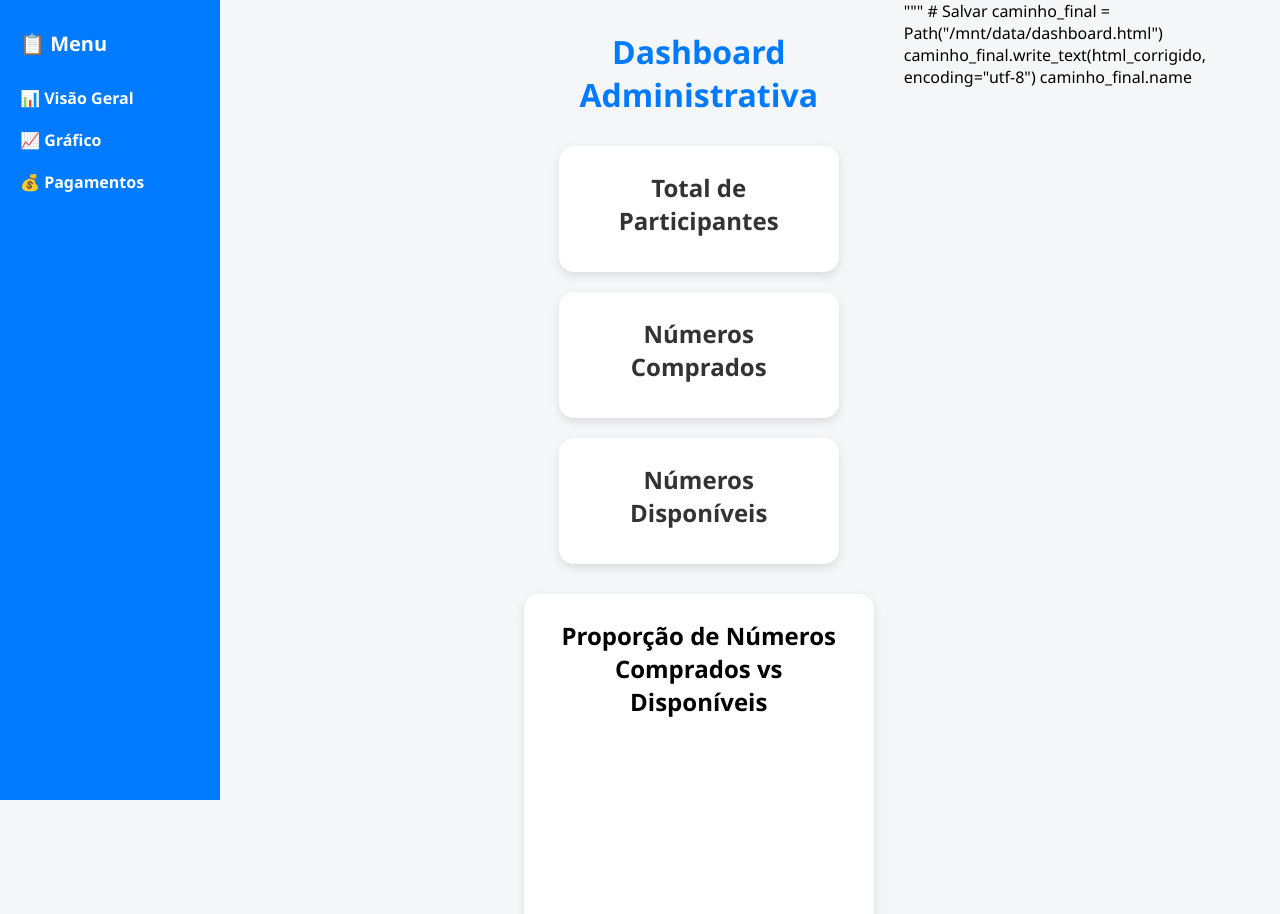
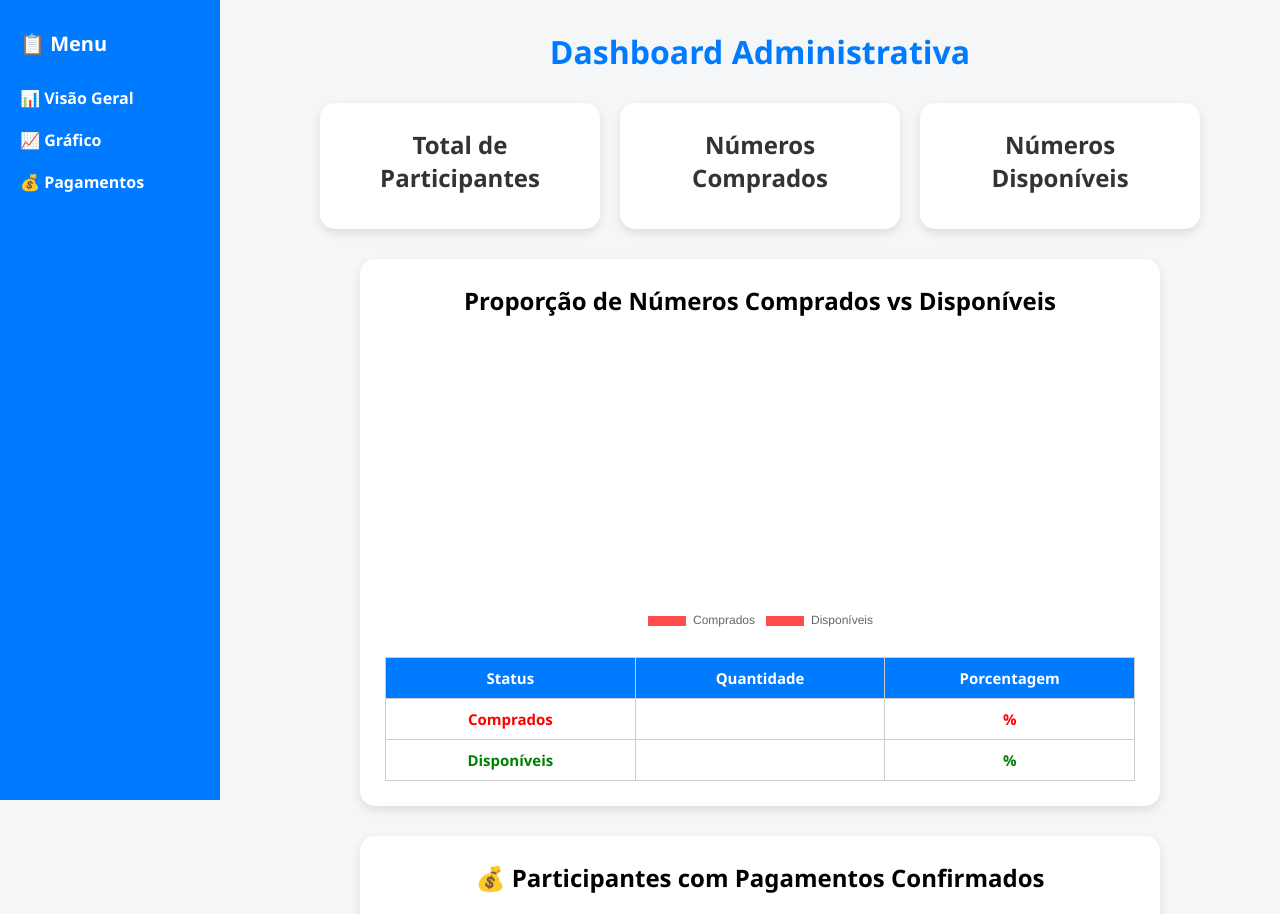
Before and after one commit to JacksonFFA/projeto-rifa, a Flask app: template templates/dashboard.html in a window 1280 px wide. Shown: the top 914 px of the page. Run offline with Flask 3, Linux system fonts and the light colour scheme; the template is opened without the code that fills it, so the values that code supplies are empty; a map, chart or similar area stays blank.

Commit message:
Centraliza os títulos dos gráficos de proporção e participantes com pagamentos confirmados

```diff
--- a/templates/dashboard.html
+++ b/templates/dashboard.html
@@ -1,7 +1,3 @@
-from pathlib import Path
-
-# Atualizando o HTML com os títulos centralizados
-html_corrigido = """
 <!DOCTYPE html>
 <html lang="pt-br">
 <head>
@@ -277,10 +273,3 @@ html_corrigido = """
   </script>
 </body>
 </html>
-"""
-
-# Salvar
-caminho_final = Path("/mnt/data/dashboard.html")
-caminho_final.write_text(html_corrigido, encoding="utf-8")
-
-caminho_final.name
```
